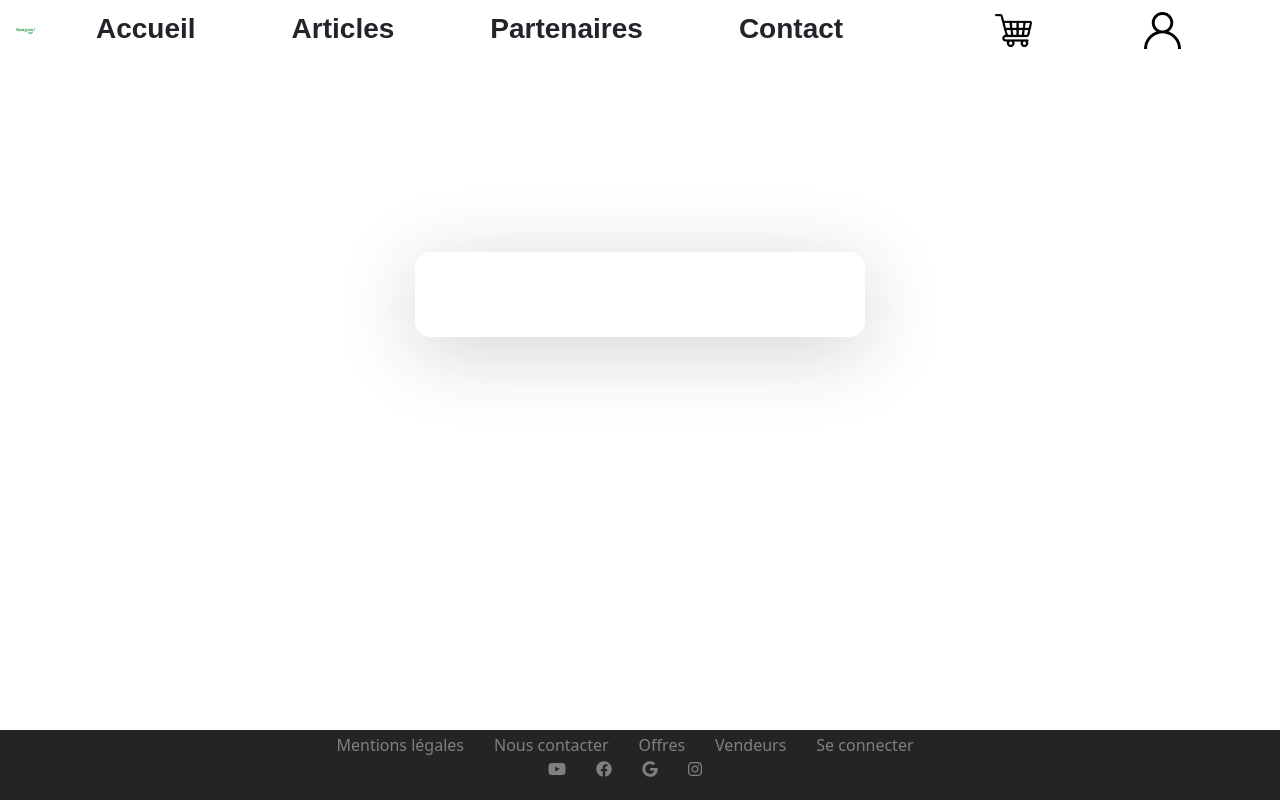
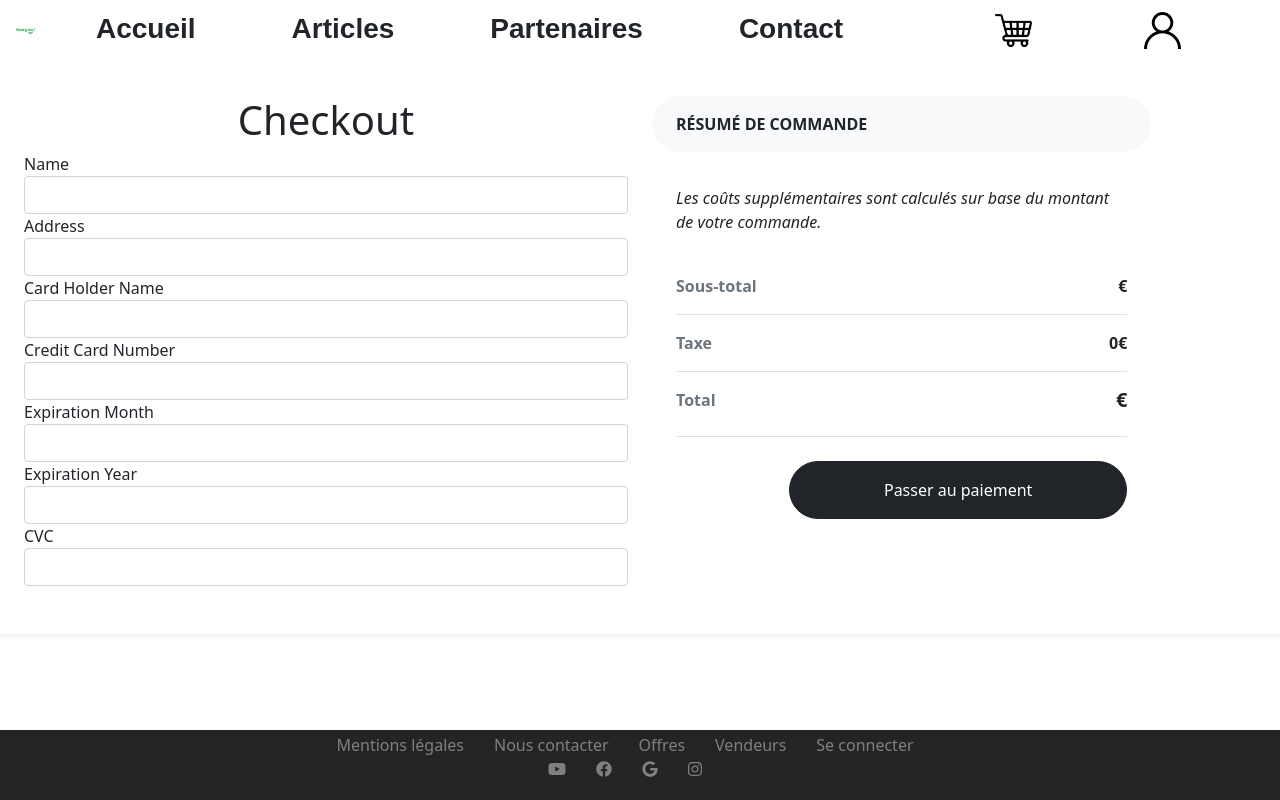
Before and after one commit to nightcoding-ai/projet-dintegration, a React (Create React App) app in the folder frontend/: page /Checkout in a window 1280 px wide. Built offline with nearby package versions, Linux system fonts and the light colour scheme; no server answers.

Commit message:
Routes et view
J'ai ajouté une route pour la page de paiement. J'ai également fait la page du paiement, il ne manque plus que le css.

```diff
--- a/frontend/src/Components/Cart/Cart.js
+++ b/frontend/src/Components/Cart/Cart.js
@@ -152,7 +152,7 @@ class Cart extends Component {
                                 <li class="d-flex justify-content-between py-3 border-bottom"><strong class="text-muted">Total</strong>
                                 <h5 class="fw-bold">{items.totalPrice}€</h5>
                                 </li>
-                            </ul><a href="#" class="btn btn-dark rounded-pill py-2 d-md-block">Passer au paiement</a>
+                            </ul><a href="/Checkout" class="btn btn-dark rounded-pill py-2 d-md-block">Passer au paiement</a>
                             </div>
                         </div>
                         </div>
--- /dev/null
+++ b/frontend/src/Components/Cart/Checkout.js
@@ -0,0 +1,133 @@
+import React, { Component } from 'react'
+
+import axios from 'axios'
+
+import { toast } from 'react-toastify'
+import 'react-toastify/dist/ReactToastify.css'
+
+class Checkout extends Component {
+    constructor(props) {
+        super(props);
+        this.state = {
+          items: [],
+          isLoaded: false
+        };
+    }
+    componentDidMount() {
+        axios.get('http://localhost:5000/api/cart/shopping-cart',{
+            withCredentials:true,
+            })
+            .then((result) => {
+            this.setState({
+                items: result.data,
+                isLoaded:true
+            });
+        });
+        axios.get('http://localhost:5000/api/cart/Checkout',{
+            withCredentials:true,
+            })
+            .then((result) => {
+            this.setState({
+                items: result.data,
+                isLoaded:true
+            });
+        });
+    }
+    cleanUp(){
+        axios.get('http://localhost:5000/api/cart/purge',{
+            withCredentials:true,
+            }
+        )
+        window.location.reload(false);
+    }
+    deleteArticle = (e) => {
+        alert("l'id du produit : "+ e.currentTarget.id);
+    }
+    render() {
+        const { items } = this.state;
+        console.log(items)
+
+
+            return(
+                <div className="cart">
+                <div class="py-5">
+                <div class="row py-5 p-4 bg-white rounded shadow-sm">
+                <div class="col-lg-6">
+                        <h1>Checkout</h1>
+
+
+                        <form action="/checkout" method="post" id="checkout-form">
+                            <div class="row">
+                                <div class="col-xs-12">
+                                    <div class="form-group">
+                                        <label for="name">Name</label>
+                                        <input type="text" id="name" class="form-control" required name="name"></input>
+                                    </div>
+                                </div>
+                                <div class="col-xs-12">
+                                    <div class="form-group">
+                                        <label for="address">Address</label>
+                                        <input type="text" id="address" class="form-control" required name="address"/>
+                                    </div>
+                                </div>
+
+                                <div class="col-xs-12">
+                                    <div class="form-group">
+                                        <label for="card-name">Card Holder Name</label>
+                                        <input type="text" id="card-name" class="form-control" required/>
+                                    </div>
+                                </div>
+                                <div class="col-xs-12">
+                                    <div class="form-group">
+                                        <label for="card-number">Credit Card Number</label>
+                                        <input type="text" id="card-number" class="form-control" required/>
+                                    </div>
+                                </div>
+                                <div class="col-xs-12">
+                                    <div class="row">
+                                        <div class="col-xs-6">
+                                            <div class="form-group">
+                                                <label for="card-expiry-month">Expiration Month</label>
+                                                <input type="text" id="card-expiry-month" class="form-control" required/>
+                                            </div>
+                                        </div>
+                                        <div class="col-xs-6">
+                                            <div class="form-group">
+                                                <label for="card-expiry-year">Expiration Year</label>
+                                                <input type="text" id="card-expiry-year" class="form-control" required/>
+                                            </div>
+                                        </div>
+                                    </div>
+                                </div>
+                                <div class="col-xs-12">
+                                    <div class="form-group">
+                                        <label for="card-cvc">CVC</label>
+                                        <input type="text" id="card-cvc" class="form-control" required/>
+                                    </div>
+                                </div>
+
+                            </div>
+                    </form>
+                    </div>
+                    <div class="col-lg-5">
+                            <div class="bg-light rounded-pill px-4 py-3 text-uppercase fw-bold">Résumé de commande</div>
+                            <div class="p-4">
+                            <p class="mb-4"><em>Les coûts supplémentaires sont calculés sur base du montant de votre commande.</em></p>
+                            <ul class="list-unstyled mb-4">
+                                <li class="d-flex justify-content-between py-3 border-bottom"><strong class="text-muted">Sous-total </strong><strong>{items.totalPrice}€</strong></li>
+                                <li class="d-flex justify-content-between py-3 border-bottom"><strong class="text-muted">Taxe</strong><strong>0€</strong></li>
+                                <li class="d-flex justify-content-between py-3 border-bottom"><strong class="text-muted">Total</strong>
+                                <h5 class="fw-bold">{items.totalPrice}€</h5>
+                                </li>
+                            </ul><a href="/Checkout" class="btn btn-dark rounded-pill py-3 d-md-block">Passer au paiement</a>
+                            </div>
+                        </div>
+                    </div>
+                    </div>
+                    </div>
+                );
+            }
+        }
+    ;
+
+export default Checkout;
--- a/frontend/src/index.js
+++ b/frontend/src/index.js
@@ -18,6 +18,7 @@ import Profile from './Components/Profile/Profile';
 import BoardUser from "./Components/Boards/BoardUser";
 import Contact from './Components/Contact/Contact';
 import ContactAdmin from './Components/Contact/ContactAdmin';
+import Checkout from './Components/Cart/Checkout'
 
 
 ReactDOM.render(
@@ -31,6 +32,7 @@ ReactDOM.render(
           <Route path="/Vendeurs" component={Home} />
           <Route path="/Contact" component={Contact} />
           <Route path="/User" component={BoardUser} />
+          <Route path="/Checkout" component={Checkout}/>
 
           <Route path="/GPU" component={GPU}/>
           <Route path="/Panier" component={Cart} />
```
Also changed, not shown: 2 other files (tests, documents, lock files or other folders).
